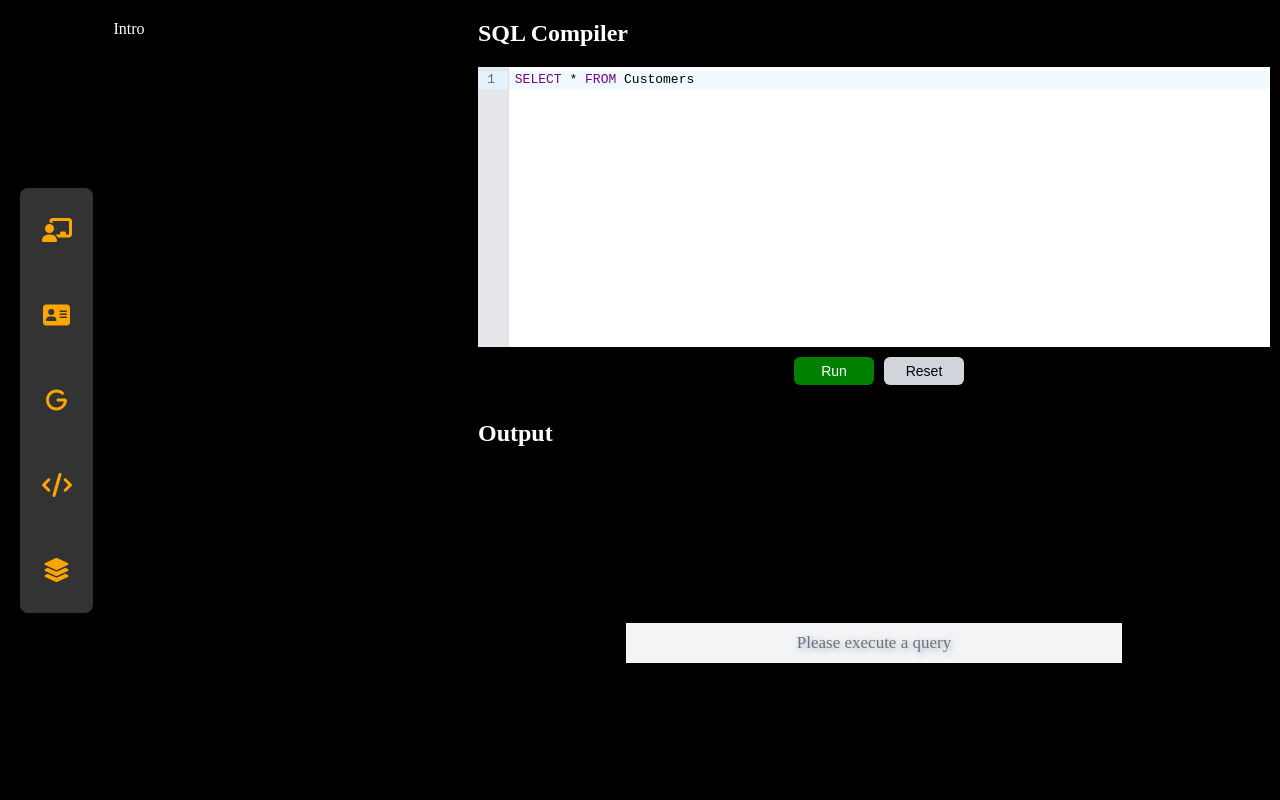
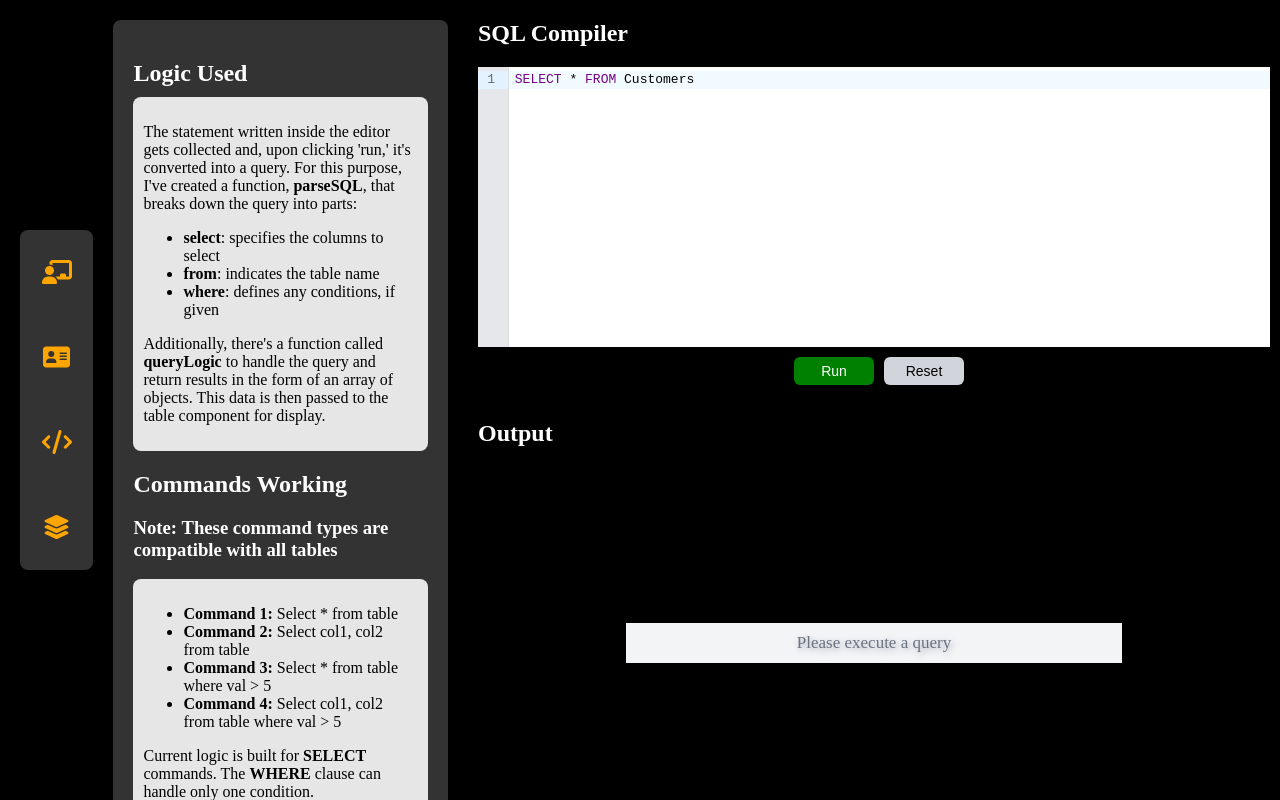
Before and after one commit to NipunGandhi/SQL-Compiler-Atlan, a React (Create React App) app: page / in a window 1280 px wide. Built offline with nearby package versions, Linux system fonts and the light colour scheme.

Commit message:
All pages done

```diff
--- a/src/components/SideNavbar.js
+++ b/src/components/SideNavbar.js
@@ -2,8 +2,7 @@ import React, { useState } from "react";
 import "./SideNavbar.scss";
 import { links } from "../helpers/linksData";
 import About from "../pages/About/About.js";
-import Guide from "../pages/Guide";
-import Intro from "../pages/Intro";
+import Intro from "../pages/Intro/Intro.js";
 import TechStack from "../pages/TechStack/TechStack.js";
 import Extra from "../pages/Extra/Extra.js";
 
@@ -25,9 +24,6 @@ const SideSection = () => {
               break;
             case "/aboutMe":
               screen = <About />;
-              break;
-            case "/guide":
-              screen = <Guide />;
               break;
             case "/techStack":
               screen = <TechStack />;
--- a/src/helpers/linksData.js
+++ b/src/helpers/linksData.js
@@ -2,7 +2,6 @@ import { FontAwesomeIcon } from "@fortawesome/react-fontawesome";
 import {
   faChalkboardUser,
   faAddressCard,
-  faG,
   faLayerGroup,
   faCode,
 } from "@fortawesome/free-solid-svg-icons";
@@ -18,7 +17,6 @@ export const links = [
     icon: <FontAwesomeIcon icon={faAddressCard} style={style} />,
     path: "/aboutMe",
   },
-  { icon: <FontAwesomeIcon icon={faG} style={style} />, path: "/guide" },
   {
     icon: <FontAwesomeIcon icon={faCode} style={style} />,
     path: "/techStack",
--- a/src/pages/Guide.js
+++ /dev/null
@@ -1,7 +0,0 @@
-import React from "react";
-
-const Guide = () => {
-  return <div style={{ color: "white" }}>Guide</div>;
-};
-
-export default Guide;
--- a/src/pages/Intro.js
+++ /dev/null
@@ -1,7 +0,0 @@
-import React from "react";
-
-const Intro = () => {
-  return <div style={{ color: "white" }}>Intro</div>;
-};
-
-export default Intro;
--- /dev/null
+++ b/src/pages/Intro/Intro.js
@@ -0,0 +1,86 @@
+import React from "react";
+import "../Intro/Intro.scss";
+
+const Intro = () => {
+  const Syntax = [
+    { "Command 1": "Select * from table" },
+    { "Command 2": "Select col1, col2 from table" },
+    { "Command 3": "Select * from table where val > 5" },
+    { "Command 4": "Select col1, col2 from table where val > 5" },
+  ];
+
+  return (
+    <div className="about-container">
+      <section className="section">
+        <h2>Logic Used</h2>
+        <div className="intro">
+          <p>
+            The statement written inside the editor gets collected and, upon
+            clicking 'run,' it's converted into a query. For this purpose, I've
+            created a function, <strong>parseSQL</strong>, that breaks down the
+            query into parts:
+          </p>
+          <ul>
+            <li>
+              <strong>select</strong>: specifies the columns to select
+            </li>
+            <li>
+              <strong>from</strong>: indicates the table name
+            </li>
+            <li>
+              <strong>where</strong>: defines any conditions, if given
+            </li>
+          </ul>
+          <p>
+            Additionally, there's a function called <strong>queryLogic</strong>{" "}
+            to handle the query and return results in the form of an array of
+            objects. This data is then passed to the table component for
+            display.
+          </p>
+        </div>
+      </section>
+
+      <section className="section">
+        <h2>Commands Working</h2>
+        <h3>Note: These command types are compatible with all tables</h3>
+        <div className="intro">
+          <ul>
+            {Syntax.map((command, index) => {
+              const [key, value] = Object.entries(command)[0];
+              return (
+                <li key={index}>
+                  <strong>{key}:</strong> {value}
+                </li>
+              );
+            })}
+          </ul>
+          <p>
+            Current logic is built for <strong>SELECT</strong> commands. The{" "}
+            <strong>WHERE</strong> clause can handle only one condition.
+          </p>
+        </div>
+      </section>
+
+      <section className="section">
+        <h2>Layout</h2>
+        <div className="intro">
+          <p>
+            The screen layout consists of two primary sections:
+            <ul>
+              <li>
+                <strong>SideSection</strong>: responsible for displaying the
+                Navbar and linked screens
+              </li>
+              <li>
+                <strong>MainContent</strong>: displays the table and editor in a
+                column layout
+              </li>
+            </ul>
+          </p>
+        </div>
+      </section>
+    </div>
+  );
+};
+
+export default Intro;
--- /dev/null
+++ b/src/pages/Intro/Intro.scss
@@ -0,0 +1,22 @@
+.about-container {
+  color: white;
+  padding: 20px;
+  background-color: #333;
+  border-radius: 8px;
+  margin-bottom: 20px;
+  h2 {
+    margin-bottom: 10px;
+    font-size: 24px;
+  }
+
+  .intro {
+    background-color: #e6e6e6;
+    color: black;
+    border-radius: 8px;
+    padding: 10px;
+    margin-bottom: 20px;
+  }
+  .intro li {
+    list-style-type: disc;
+  }
+}
```
